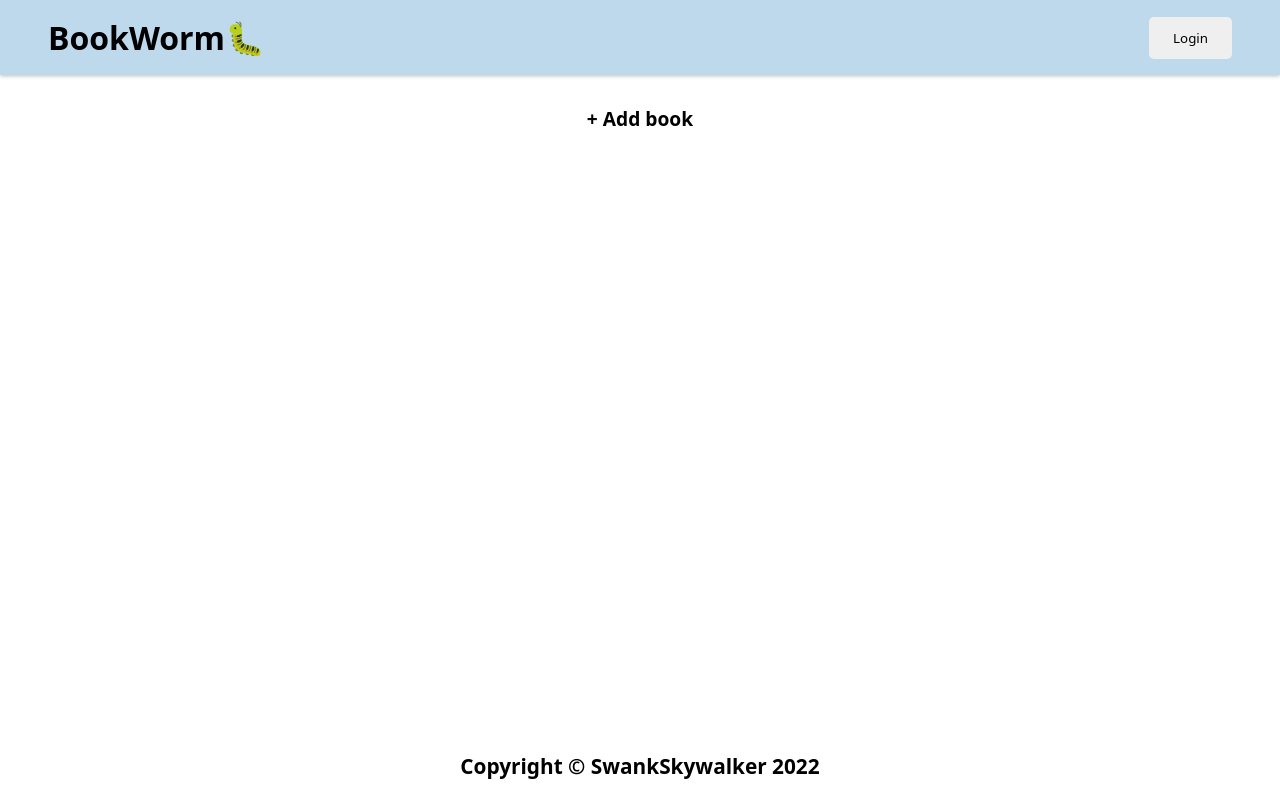
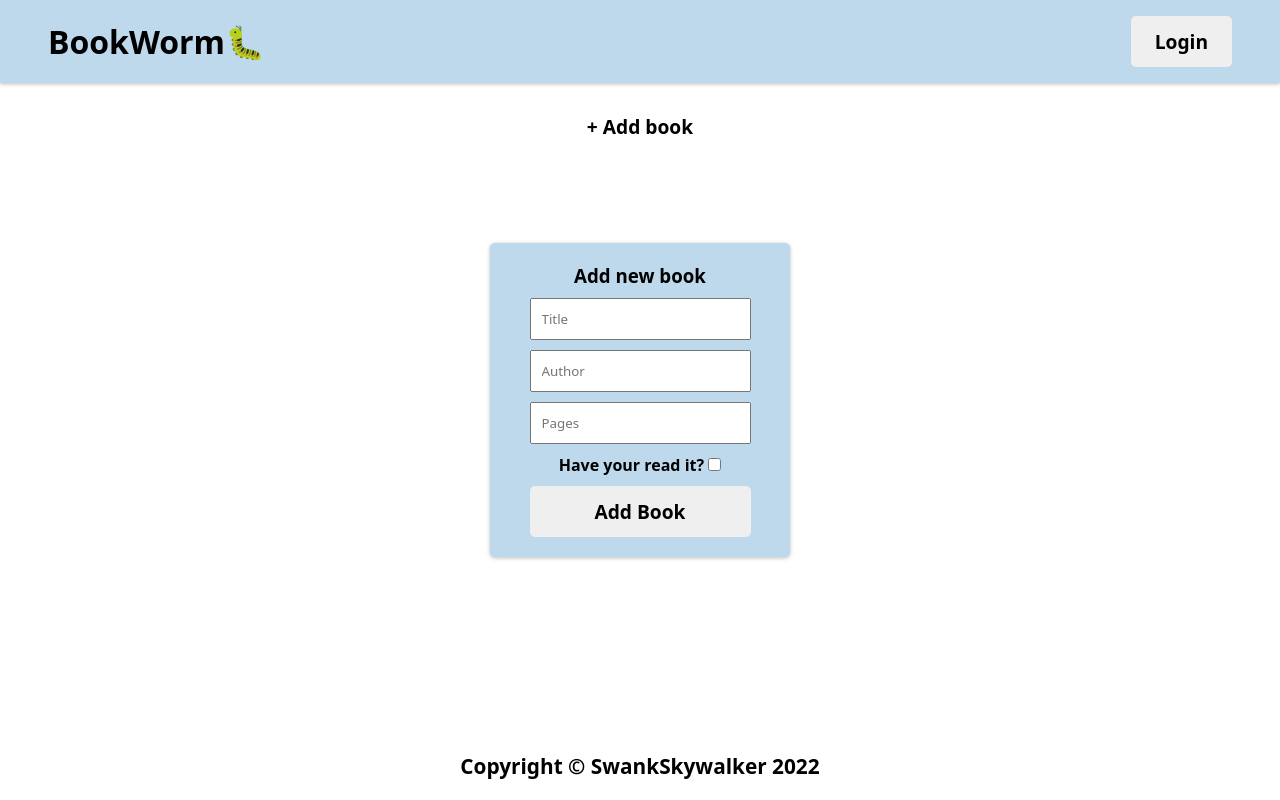
Before and after one commit to SwankSkywalker/book-tracker-app, a plain HTML site: page index.html in a window 1280 px wide. Both pictures are taken after a click on the button "+ Add book". Drawn offline with Linux system fonts and the light colour scheme.

Commit message:
Divide style sections

```diff
--- a/styles.css
+++ b/styles.css
@@ -19,6 +19,8 @@ body {
     width: 100vw;
 }
 
+/*header*/
+
 .header .container{
     display: flex;
     align-items: center;
@@ -32,6 +34,8 @@ body {
     padding: 12px 24px;
     border: none;
     border-radius: 5px;
+    font-weight: bold;
+    font-size: larger;
 }
 
 .btn:hover{
@@ -45,6 +49,8 @@ body {
     justify-content: flex-end;
 }
 
+/*main content area*/
+
 .main-container {
     display: flex;
     padding: var(--main-padding);
@@ -54,8 +60,6 @@ body {
 .add-book {
     padding: 14px 35px;
     background-color: #ffff;
-    font-weight: bold;
-    font-size: larger;
 }
 
 
@@ -78,22 +82,50 @@ body {
     width: 300px;
 }
 
+/*pop-up modal area*/
+
 .modal {
     position: fixed;
+    display: flex;
     z-index: 1;
     top: 50%;
     left: 50%;
     width: 300px;
+    height: auto;
     padding: var(--spacing-lg);
-    border-radius: var();
+    border-radius: 5px;
     text-align: center;
     transform: translate(-50%, -50%) scale(0);
     transition: 200ms ease-in-out;
+    background-color: var(--main-color);
+    justify-content: center;
+    box-shadow: var(--shadow);
 }
 
-.modal.active{
+.show {
     transform: translate(-50%, -50%) scale(1);
 }
+
+form {
+    display: flex;
+    flex-direction: column;
+    width: 85%;
+    gap: 10px;
+}
+
+input {
+    padding: 10px;
+}
+
+label {
+    font-weight: bold;
+}
+
+.submit-btn:hover{
+    background-color: chartreuse;
+}
+
+/*footer*/
 
 .footer {
     position: absolute;
```
